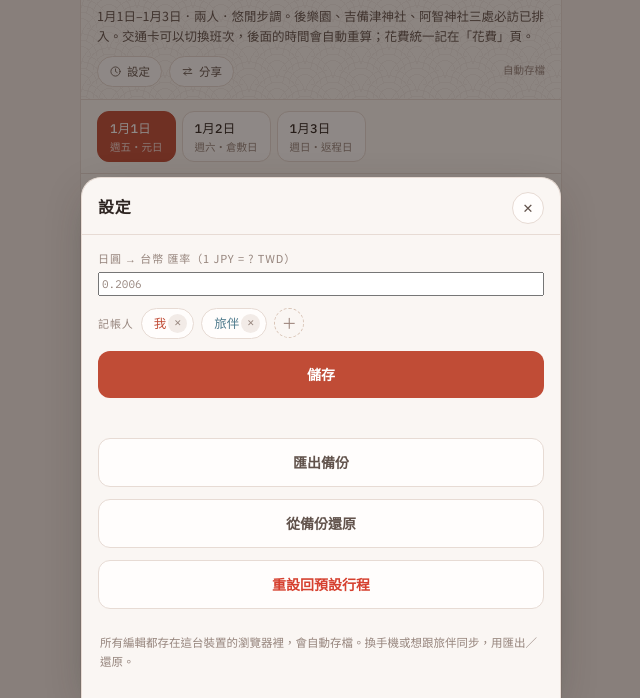
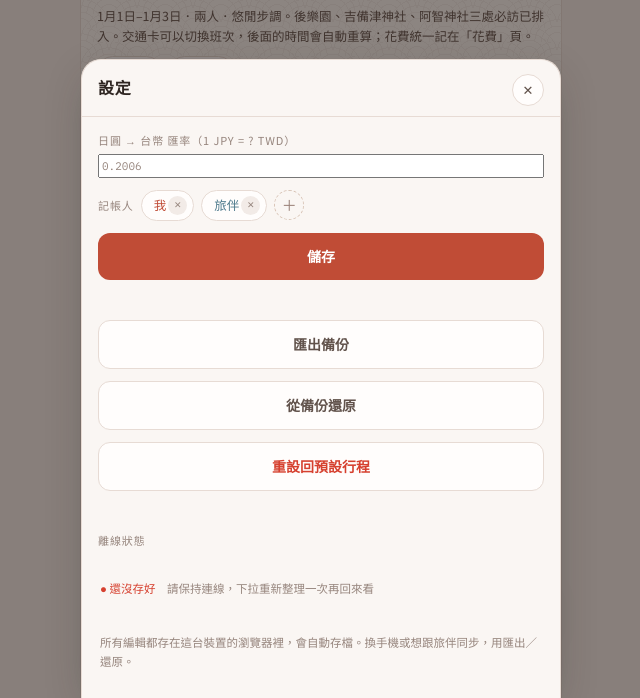
Before and after one commit to okayama2027/okayama2027, a plain HTML site: page index.html in a window 1280 px wide. Both pictures are taken after a click on the button "設定". Shown: the part 98-796 px from the top of the page, without its empty margins (319-959 px from the left). Drawn offline with Linux system fonts and the light colour scheme.

Commit message:
Add files via upload

```diff
--- a/index.html
+++ b/index.html
@@ -2680,6 +2680,15 @@ function sheetIcon(id){
   $$("[data-ic]",$("#shBody")).forEach(function(b){ b.onclick=function(){
     f.it.ic=b.dataset.ic; save(); closeSheet(); render(); }; });
 }
+function offCheck(){
+  var el=$("#offStat"); if(!el) return;
+  if(!window.OFFCORE || !window.caches){ el.textContent="這個網址不支援離線（要用你自己架的版本）"; return; }
+  caches.open(window.OFFCORE).then(function(c){ return c.match("./index.html"); }).then(function(hit){
+    if(hit){ el.innerHTML='<b style="color:var(--matsu)">● 已就緒</b>　沒有網路也開得起來，可以測飛航模式了'; }
+    else{ el.innerHTML='<b style="color:var(--red)">● 還沒存好</b>　請保持連線，下拉重新整理一次再回來看'; }
+    setTimeout(offCheck,3000);
+  }).catch(function(){ el.textContent="檢查不到離線狀態"; });
+}
 function sheetSet(){
   openSheet("設定",
    '<label class="fl">日圓 → 台幣 匯率（1 JPY = ? TWD）<input class="inp mono" id="sR" type="number" step="0.0001" value="'+S.rate+'"></label>'+
@@ -2695,7 +2704,11 @@ function sheetSet(){
    '<button class="bigbtn ghost" id="sExp">匯出備份</button>'+
    '<button class="bigbtn ghost" id="sImp">從備份還原</button>'+
    '<button class="bigbtn ghost" id="sRst" style="color:var(--red)">重設回預設行程</button>'+
+   '<hr style="border:0;border-top:1px solid var(--line)">'+
+   '<div class="flh">離線狀態</div>'+
+   '<p class="perhead" id="offStat">檢查中…</p>'+
    '<p class="perhead">所有編輯都存在這台裝置的瀏覽器裡，會自動存檔。換手機或想跟旅伴同步，用匯出／還原。</p>');
+  offCheck();
   $("#sSave").onclick=function(){
     S.rate=+$("#sR").value||0.2006;
     save(); closeSheet(); render(); };
@@ -3173,7 +3186,7 @@ if(fbOn()) fbStart();
 /* 離線化：把整個 App 存進瀏覽器，之後沒網路也能開 */
 (function(){
   if(!("serviceWorker" in navigator) || location.protocol==="file:" || !window.caches) return;
-  var CORE="core-2027-okayama-v3";
+  var CORE="core-2027-okayama-v3"; window.OFFCORE=CORE;
   window.addEventListener("load",function(){
     navigator.serviceWorker.register("sw.js").catch(function(){});
     var el=null, shown=false;
```
